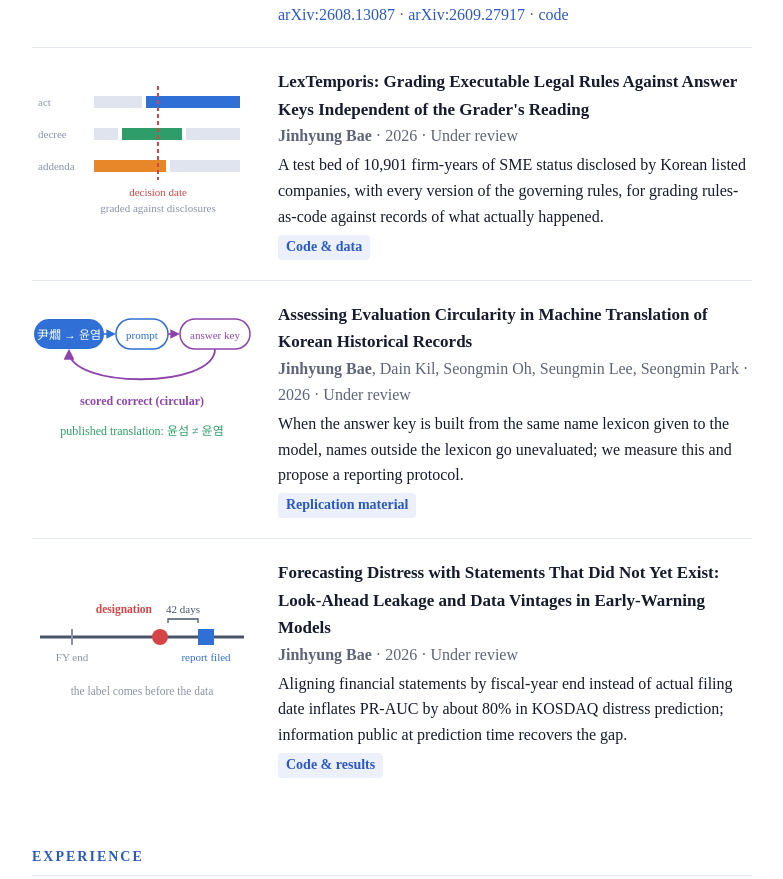
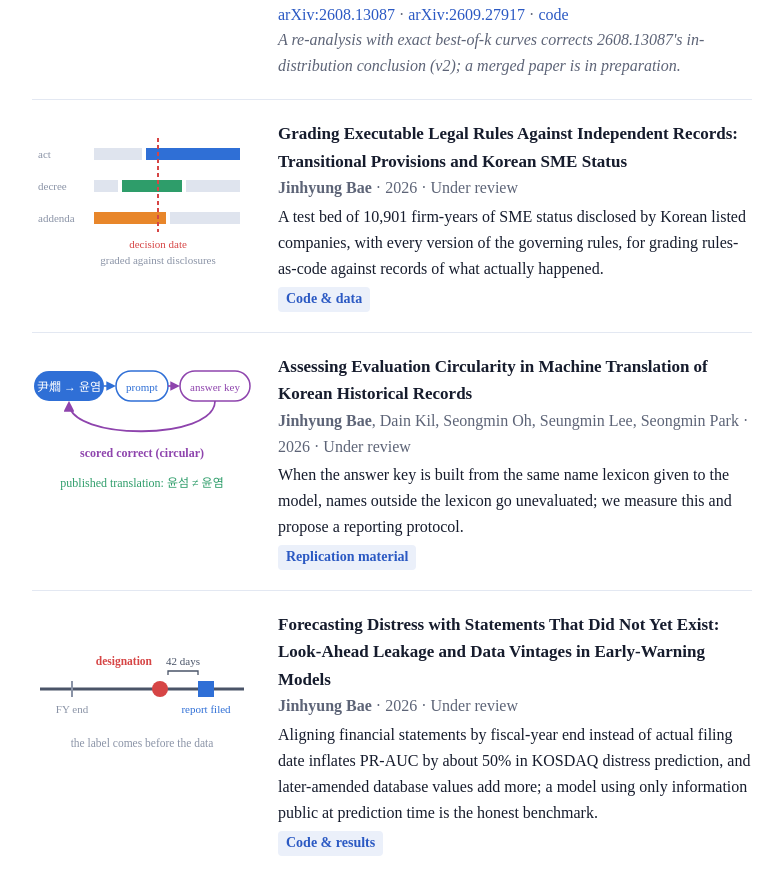
Before and after one commit to nepersoned/nepersoned.github.io, a plain HTML site: page index.html in a window 1280 px wide. Shown: the part 861-1740 px from the top of the page, without its empty margins (248-1031 px from the left). Drawn offline with Linux system fonts and the light colour scheme.

Commit message:
Update paper titles and summaries
- LexTemporis entry: use the submitted title
- Distress paper: correct the headline to about 50% (amended values add more)
- NCO preprints: note the v2 correction and the merged paper in preparation

Co-Authored-By: Claude Opus 5.5 <noreply@anthropic.com>

```diff
--- a/index.html
+++ b/index.html
@@ -123,7 +123,7 @@ html[lang="en"] [lang="ko"], html[lang="ko"] [lang="en"] { display: none !import
   <div class="note" lang="en">The optimal allocation of repeated LLM attempts is inverted-U in difficulty, and the gain over round-robin comes from prior information, not from the policy; includes an audit of 221 allocation papers.</div>
   <div class="note" lang="ko">LLM 반복 시도의 최적 배분은 난이도에 대해 역U자형이며, 균등 배분 대비 이득은 배분 정책이 아니라 사전 정보에서 나옴을 보임. 배분 논문 221편 검토 포함.</div>
   <div class="tags"><a href="https://arxiv.org/abs/2611.06372">arXiv:2611.06372</a><a href="https://github.com/nepersoned/priors-not-policies">Code</a></div>
-  <div class="note" style="color:var(--muted)"><i lang="en">Builds on two earlier preprints on neural combinatorial optimization:</i><i lang="ko">신경망 조합최적화에 관한 선행 프리프린트 2편에서 출발:</i> <a href="https://arxiv.org/abs/2608.13087" title="Sampling Luck Masquerades as Allocation Gain">arXiv:2608.13087</a> · <a href="https://arxiv.org/abs/2609.27917" title="Spread and Scale: What Determines Whether Test-Time Budget Allocation Pays">arXiv:2609.27917</a> · <a href="https://github.com/nepersoned/best-of-k-allocation">code</a></div>
+  <div class="note" style="color:var(--muted)"><i lang="en">Builds on two earlier preprints on neural combinatorial optimization:</i><i lang="ko">신경망 조합최적화에 관한 선행 프리프린트 2편에서 출발:</i> <a href="https://arxiv.org/abs/2608.13087" title="Sampling Luck Masquerades as Allocation Gain">arXiv:2608.13087</a> · <a href="https://arxiv.org/abs/2609.27917" title="Spread and Scale: What Determines Whether Test-Time Budget Allocation Pays">arXiv:2609.27917</a> · <a href="https://github.com/nepersoned/best-of-k-allocation">code</a><br><i lang="en">A re-analysis with exact best-of-k curves corrects 2608.13087's in-distribution conclusion (v2); a merged paper is in preparation.</i><i lang="ko">정확한 best-of-k 곡선으로 재분석해 2608.13087의 분포 내 결론을 정정했고(v2), 두 편을 합친 논문을 준비 중.</i></div>
 </div>
 </div>
 
@@ -140,7 +140,7 @@ html[lang="en"] [lang="ko"], html[lang="ko"] [lang="en"] { display: none !import
 <text x="126" y="144" font-size="11" fill="#8a93a6" text-anchor="middle">graded against disclosures</text>
 </svg>
 <div>
-  <div class="title">LexTemporis: Grading Executable Legal Rules Against Answer Keys Independent of the Grader's Reading</div>
+  <div class="title">Grading Executable Legal Rules Against Independent Records: Transitional Provisions and Korean SME Status</div>
   <div class="meta"><span class="me">Jinhyung Bae</span> · 2026 · <span lang="en">Under review</span><span lang="ko">심사 중</span></div>
   <div class="note" lang="en">A test bed of 10,901 firm-years of SME status disclosed by Korean listed companies, with every version of the governing rules, for grading rules-as-code against records of what actually happened.</div>
   <div class="note" lang="ko">한국 상장사가 공시한 중소기업 여부 10,901개 기업-연도와 관련 법령의 모든 버전으로, 코드로 옮긴 법 규칙을 실제 결과 기록에 대고 채점하는 시험대를 구축.</div>
@@ -181,8 +181,8 @@ html[lang="en"] [lang="ko"], html[lang="ko"] [lang="en"] { display: none !import
 <div>
   <div class="title">Forecasting Distress with Statements That Did Not Yet Exist: Look-Ahead Leakage and Data Vintages in Early-Warning Models</div>
   <div class="meta"><span class="me">Jinhyung Bae</span> · 2026 · <span lang="en">Under review</span><span lang="ko">심사 중</span></div>
-  <div class="note" lang="en">Aligning financial statements by fiscal-year end instead of actual filing date inflates PR-AUC by about 80% in KOSDAQ distress prediction; information public at prediction time recovers the gap.</div>
-  <div class="note" lang="ko">코스닥 부실 예측에서 재무제표를 실제 공시일이 아닌 결산일 기준으로 붙이면 PR-AUC가 약 80% 부풀려지며, 예측 시점에 공개된 정보로 그 차이를 회복할 수 있음을 보임.</div>
+  <div class="note" lang="en">Aligning financial statements by fiscal-year end instead of actual filing date inflates PR-AUC by about 50% in KOSDAQ distress prediction, and later-amended database values add more; a model using only information public at prediction time is the honest benchmark.</div>
+  <div class="note" lang="ko">코스닥 부실 예측에서 재무제표를 실제 공시일이 아닌 결산일 기준으로 붙이면 PR-AUC가 약 50% 부풀려지고, 나중에 정정된 DB 값을 쓰면 더 부풀려짐을 보임. 예측 시점에 공개된 정보만 쓴 모형이 공정한 비교 기준임.</div>
   <div class="tags"><a href="https://github.com/nepersoned/lookahead-leakage-distress">Code &amp; results</a></div>
 </div>
 </div>
```
